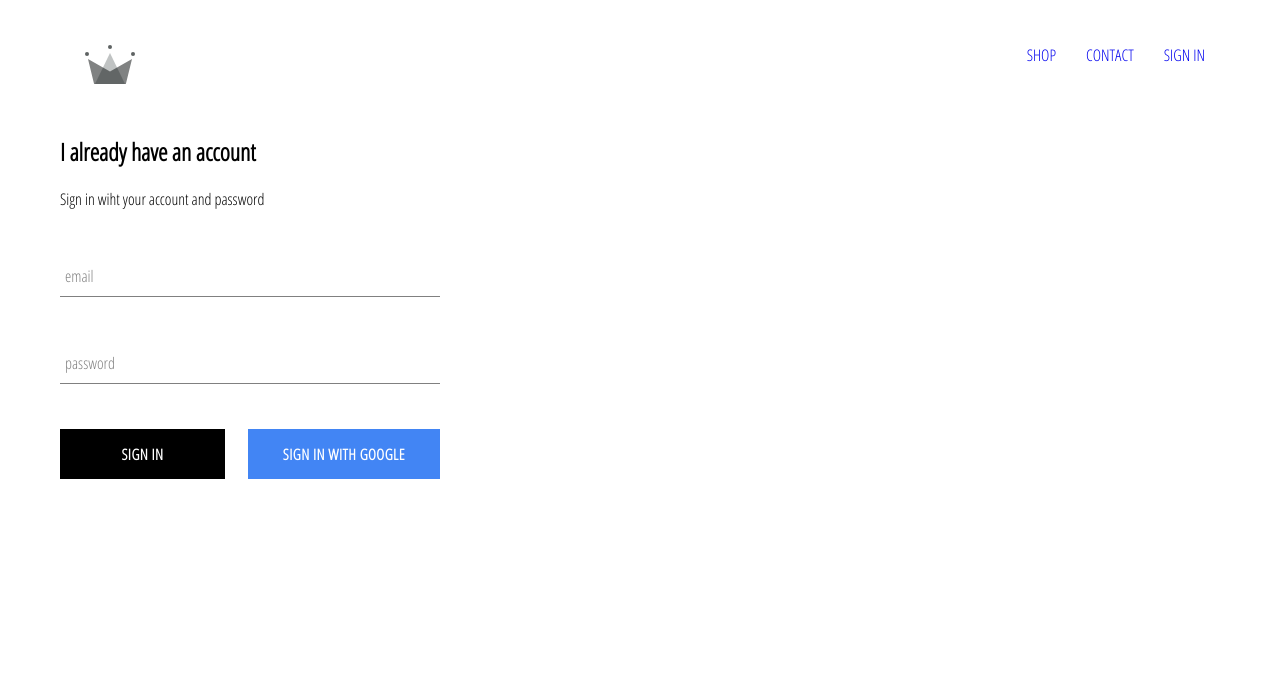
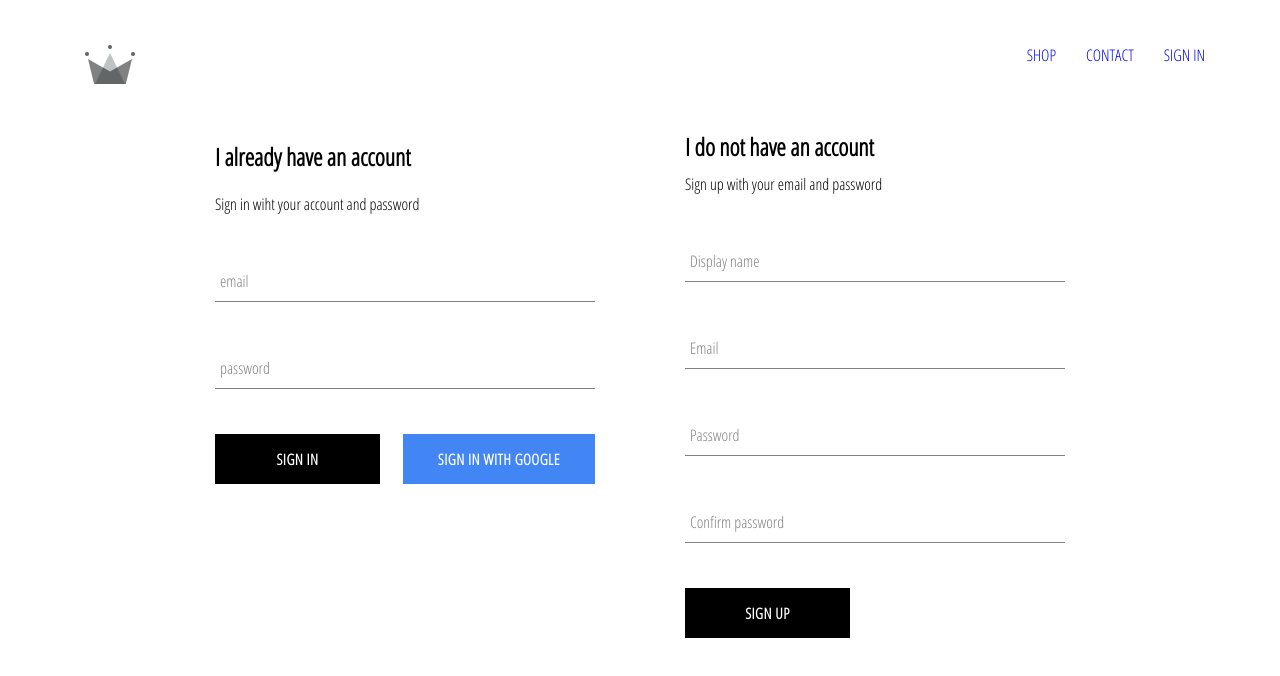
Before and after one commit to fphuang/react-clothing, a React (Create React App) app: page /signin in a window 1280 px wide. Shown: the top 676 px of the page. Built offline with nearby package versions, Linux system fonts and the light colour scheme; no server answers.

Commit message:
finishing sign up

```diff
--- a/src/App.js
+++ b/src/App.js
@@ -5,7 +5,7 @@
 import ShopPage from './pages/shop/shop.component';
 import Header from './components/header/header.component';
 import SignInAndSignUpPage from './pages/sign-in-and-up/sign-in-and-up.component';
-import { auth } from './firebase/firebase.utils'
+import { auth, createUserProfileDocument } from './firebase/firebase.utils'
 
 class App extends React.Component {
   constructor() {
@@ -18,8 +18,18 @@
   unsubscribeFromAuth = null;
 
   componentDidMount() {
-    this.unsubscribeFromAuth = auth.onAuthStateChanged(user => {
-      this.setState({currentUser: user});
+    this.unsubscribeFromAuth = auth.onAuthStateChanged(async userAuth => {
+      if (userAuth) {
+        const userRef = createUserProfileDocument(userAuth);
+        (await userRef).onSnapshot(snapshot => {
+          this.setState({ currentUser: {
+            id: snapshot.id,
+            ...snapshot.data()
+          } });
+        });
+      }
+
+      this.setState({currentUser: userAuth});
     });
   }
 
@@ -30,7 +40,7 @@
   render() {
     return (
       <div>
-        <Header currentUser={this.state.currentUser}/>
+        <Header currentUser={this.state.currentUser} />
         <Routes>
           <Route path='/' element={<Homepage />} />
           <Route path='/shop' element={<ShopPage />} />
--- /dev/null
+++ b/src/components/sign-up/sign-up.component.jsx
@@ -0,0 +1,85 @@
+import React from 'react'
+import FormInput from '../form-input/form-input.component'
+import CustomButton from '../custom-button/custom-button.component'
+import { auth, createUserProfileDocument } from '../../firebase/firebase.utils'
+import './sign-up.styles.scss'
+
+
+class SignUp extends React.Component {
+    constructor() {
+        super();
+
+        this.state = {
+            displayName: '',
+            email: '',
+            password: '',
+            confirmPassword: '',
+        }
+    }
+
+    hanldSubmit = async (event) => {
+        event.preventDefault();
+        const { displayName, email, password, confirmPassword } = this.state;
+        if (password !== confirmPassword) {
+            alert("passwords don't match");
+            return;
+        }
+
+        try {
+            const { user } = await auth.createUserWithEmailAndPassword(email, password);
+            await createUserProfileDocument(user, { displayName });
+            this.setState({
+                displayName: '',
+                email: '',
+                password: '',
+                confirmPassword: '',
+            });
+        }
+        catch (error) {
+            console.error(error);
+        }
+    }
+
+    handleChange = event => {
+        const {name, value} = event.target;
+        this.setState({[name]: value});
+    }
+
+    render() {
+        const { displayName, email, password, confirmPassword } = this.state;
+        return (
+            <div className='sign-up'>
+                <h2 className='title'> I do not have an account</h2>
+                <span>Sign up with your email and password</span>
+                <form className='sign-up-form' onSubmit={this.hanldSubmit}>
+                    <FormInput
+                        type='text' name='displayName' value={displayName}
+                        onChange={this.handleChange}
+                        label='Display name'
+                        required />
+                    <FormInput
+                        type='email' name='email' value={email}
+                        onChange={this.handleChange}
+                        label='Email'
+                        required />
+
+                    <FormInput
+                        type='password' name='password' value={password}
+                        onChange={this.handleChange}
+                        label='Password'
+                        required />
+                    <FormInput
+                        type='password' name='confirmPassword' value={confirmPassword}
+                        onChange={this.handleChange}
+                        label='Confirm password'
+                        required />
+
+                    <CustomButton type='submit'>SIGN UP</CustomButton>
+                </form>
+            </div>
+        )
+    }
+
+}
+
+export default SignUp;
--- /dev/null
+++ b/src/components/sign-up/sign-up.styles.scss
@@ -0,0 +1,9 @@
+.sign-up {
+  display: flex;
+  flex-direction: column;
+  width: 380px;
+
+  .title {
+    margin: 10px 0;
+  }
+}
--- a/src/firebase/firebase.utils.js
+++ b/src/firebase/firebase.utils.js
@@ -2,6 +2,7 @@
 import firebase from 'firebase/compat/app';
 import 'firebase/compat/firestore';
 import 'firebase/compat/auth';
+// import { useRef } from 'react';
 
 const config = {
     apiKey: "AIzaSyC_yQF-yyAm-0Ere03VlIgwysmWgqWdek8",
@@ -13,6 +14,31 @@
     measurementId: "G-SQ42H3G5QX"
 };
 
+export const createUserProfileDocument = async (userAuth, additionalData) => {
+    if (!userAuth) {
+        return;
+    }
+
+    const userRef = firestore.doc(`users/${userAuth.uid}`);
+    const snapshot = await userRef.get();
+    if (!snapshot.exists) {
+        const {displayName, email} = userAuth;
+        const createdAt = new Date();
+
+        try {
+            await userRef.set({
+                displayName, email, createdAt, ...additionalData
+            })
+        }
+        catch (error) {
+            console.log('error creating user', error.message);
+        }
+    }
+
+    console.log(snapshot);
+
+    return userRef;
+}
 
 firebase.initializeApp(config);
 
--- a/src/pages/sign-in-and-up/sign-in-and-up.component.jsx
+++ b/src/pages/sign-in-and-up/sign-in-and-up.component.jsx
@@ -1,10 +1,12 @@
 import React from "react";
 import SignIn from "../../components/sign-in/sign-in.component";
-import './sign-in-and-up.styles.scss'
+import './sign-in-and-up.styles.scss';
+import SignUp from "../../components/sign-up/sign-up.component";
 
 const SignInAndSignUpPage = () => (
     <div className="sign-in-and-sign-up">
         <SignIn />
+        <SignUp />
     </div>
 );
 
--- a/src/pages/sign-in-and-up/sign-in-and-up.styles.scss
+++ b/src/pages/sign-in-and-up/sign-in-and-up.styles.scss
@@ -0,0 +1,6 @@
+.sign-in-and-sign-up {
+    width: 850px;
+    display: flex;
+    justify-content: space-between;
+    margin: 30px auto;
+}
```
